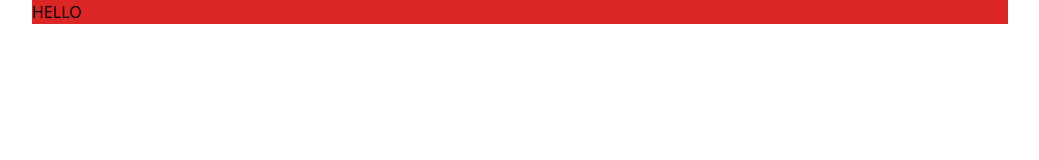
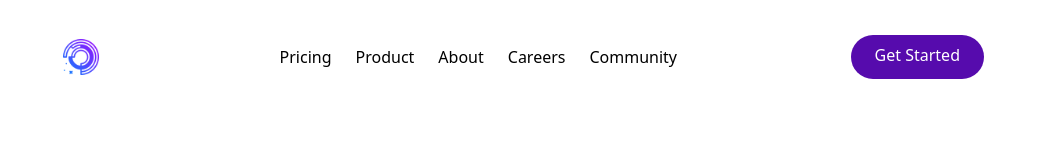
Before and after one commit to snowleopardAlexa/tailwindcss-landing-page-agency, a website: page index.html in a window 1280 px wide. Shown: the whole page, without its empty margins (120-1159 px from the left). Drawn offline with Linux system fonts and the light colour scheme.

Commit message:
add full navbar

```diff
--- a/index.html
+++ b/index.html
@@ -1,14 +1,34 @@
 <!DOCTYPE html>
 <html lang="en">
-<head>
-    <meta charset="UTF-8">
-    <meta http-equiv="X-UA-Compatible" content="IE=edge">
-    <meta name="viewport" content="width=device-width, initial-scale=1.0">
+  <head>
+    <meta charset="UTF-8" />
+    <meta http-equiv="X-UA-Compatible" content="IE=edge" />
+    <meta name="viewport" content="width=device-width, initial-scale=1.0" />
     <title>Landing Page Agency</title>
-    <link href="css/main.css" rel="stylesheet" >
-</head>
-<body>
-   <!--navbar-->
-   <nav class="relative container mx-auto bg-red-600">HELLO</nav>
-</body>
+    <link href="css/main.css" rel="stylesheet" />
+  </head>
+  <body>
+    <!--navbar-->
+    <nav class="relative container mx-auto p-6">
+      <!-- flex container-->
+      <div class="flex items-center justify-between">
+        <div class="py-2">
+          <!--logo-->
+          <img src="img/circles.png" alt="logo" width="50px" height="50px" />
+        </div>
+        <!--menu items-->
+        <div class="hidden md:flex space-x-6">
+           <a href="#" class="hover:text-byzantinePurple">Pricing</a>
+           <a href="#" class="hover:text-byzantinePurple">Product</a>
+           <a href="#" class="hover:text-byzantinePurple">About</a>
+           <a href="#" class="hover:text-byzantinePurple">Careers</a>
+           <a href="#" class="hover:text-byzantinePurple">Community</a>
+        </div>
+        <!--button-->
+        <a href="#" class="hidden md:block p-3 px-6 pt-2 text-white bg-deepPurple rounded-full baseline hover:bg-trypanBlue">
+            Get Started
+        </a>
+      </div>
+    </nav>
+  </body>
 </html>
```
Also changed, not shown: css/main.css, img/circles.png (added).
